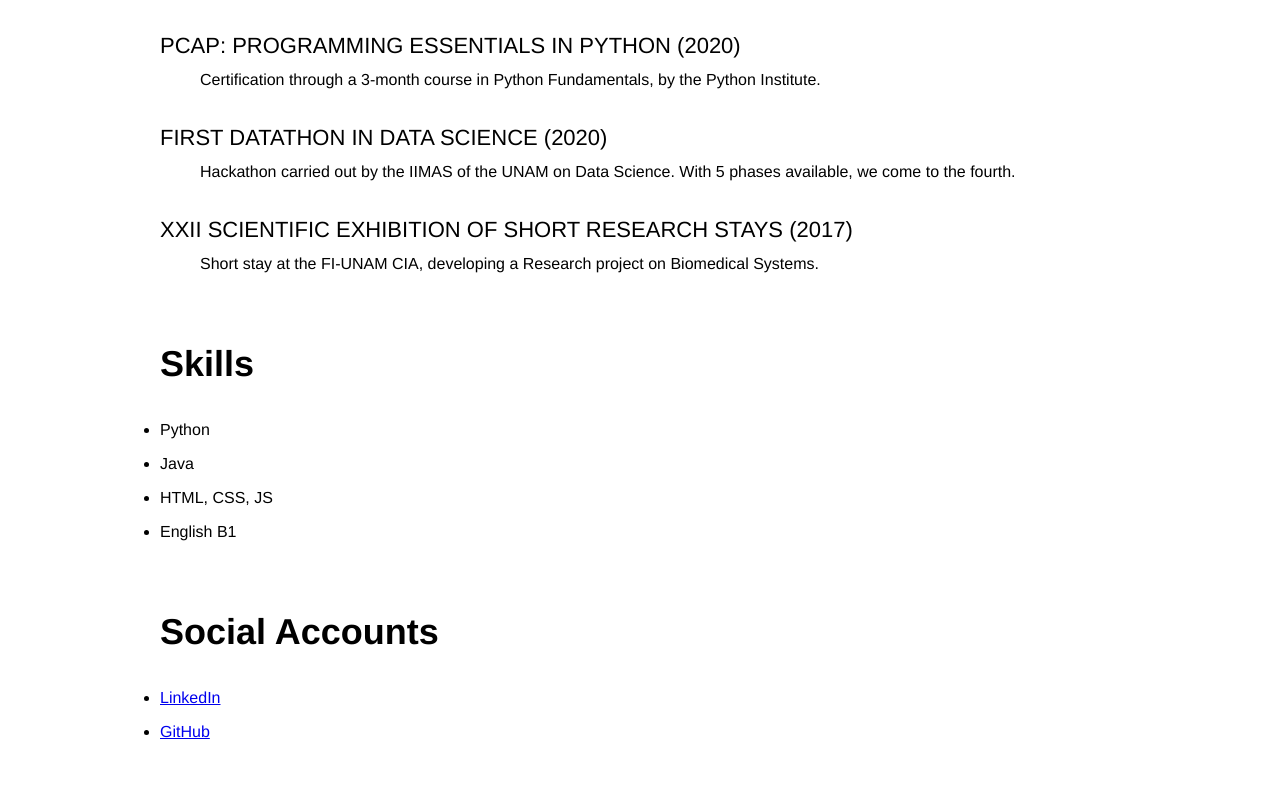
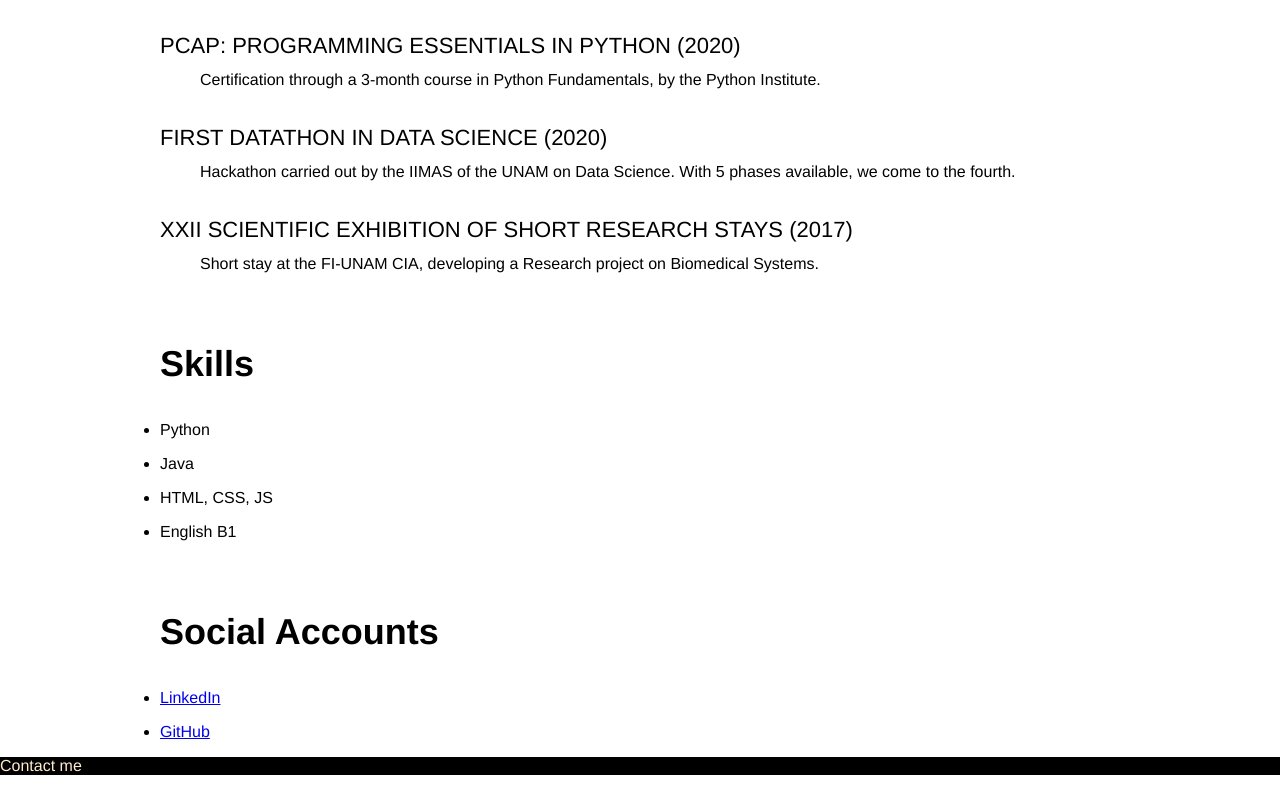
Before and after one commit to NiverMtz/NiverMtz.github.io, a plain HTML site: page index.html in a window 1280 px wide. Shown: the part 609-1400 px from the top of the page. Before the commit the page ends 1366 px from the top, so only its background shows below. Drawn offline with Linux system fonts and the light colour scheme.

Commit message:
new footer

```diff
--- a/index.html
+++ b/index.html
@@ -73,5 +73,10 @@
             </div>
         </div>
     </section>
+
+    <!-- Footer -->
+    <footer style="background-color: black;">
+        <p style="color: blanchedalmond;">Contact me</p>
+    </footer>
 </body>
 </html>
```
